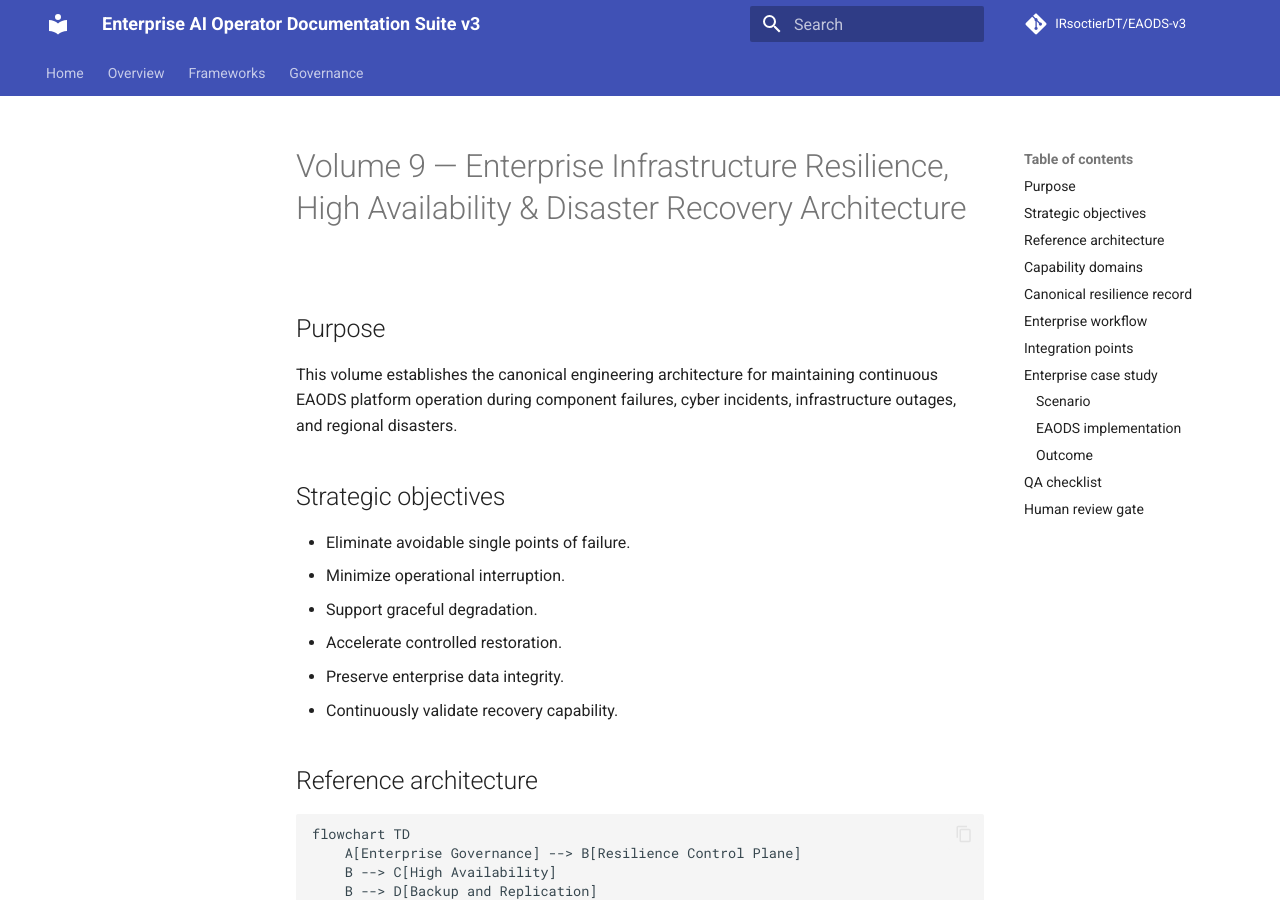
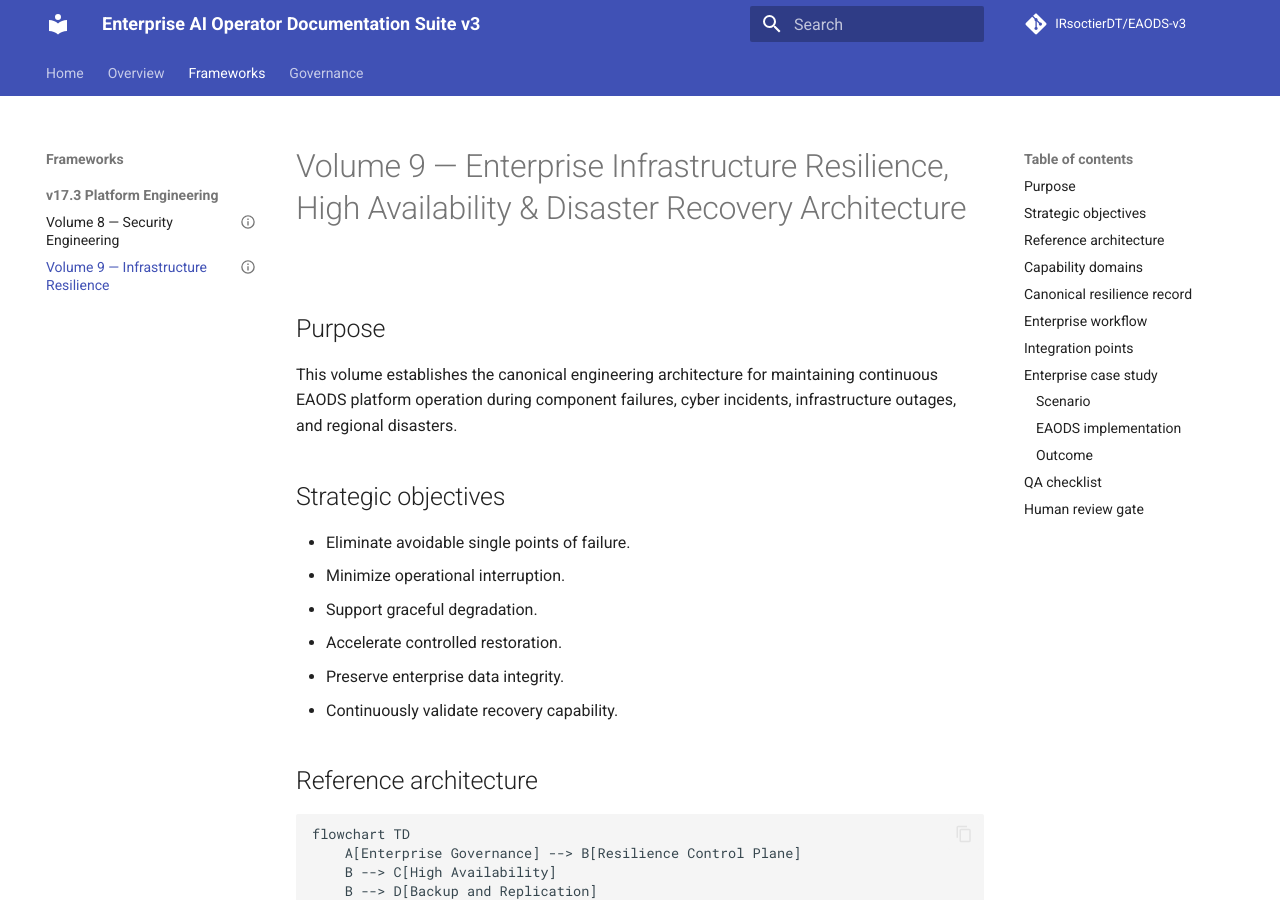
Before and after one commit to IRsoctierDT/EAODS-v3, an MkDocs documentation site: the page built from docs/frameworks/EAODS-v17.3/volume-09-infrastructure-resilience.md, in a window 1280 px wide and 900 px high. Built offline with MkDocs 1.6.1 and Material for MkDocs 9.7.7, drawn with Linux system fonts in a browser that asks for light colours; comment, search, counter and statistics services are not loaded.

Commit message:
Add Infrastructure Resilience section to mkdocs

```diff
--- a/mkdocs.yml
+++ b/mkdocs.yml
@@ -38,6 +38,7 @@ nav:
   - Frameworks:
       - v17.3 Platform Engineering:
           - Volume 8 — Security Engineering: frameworks/EAODS-v17.3/volume-08-security-engineering.md
+          - Volume 9 — Infrastructure Resilience: frameworks/EAODS-v17.3/volume-09-infrastructure-resilience.md
   - Governance:
       - Governance: governance/GOVERNANCE.md
       - Security: governance/SECURITY.md
```
